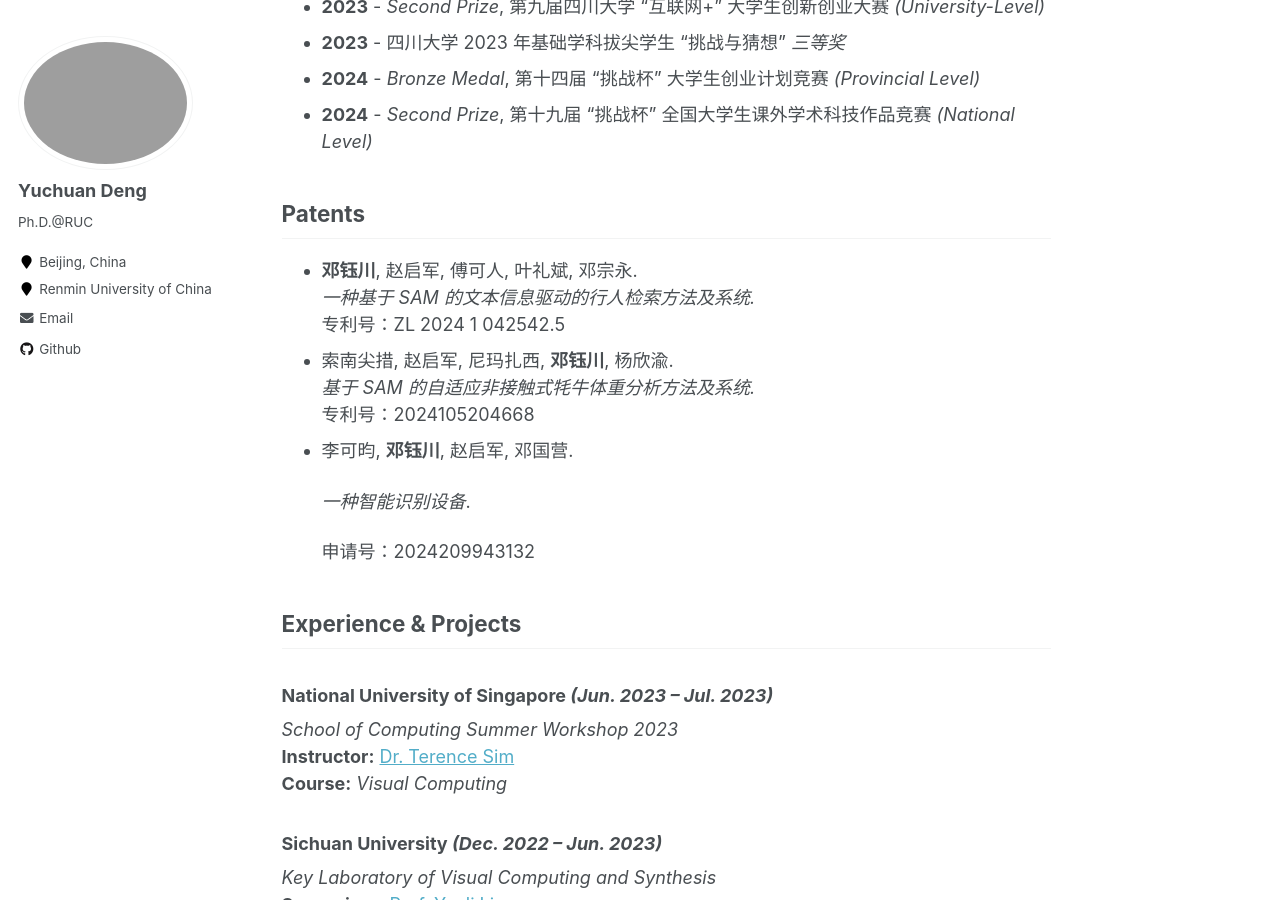
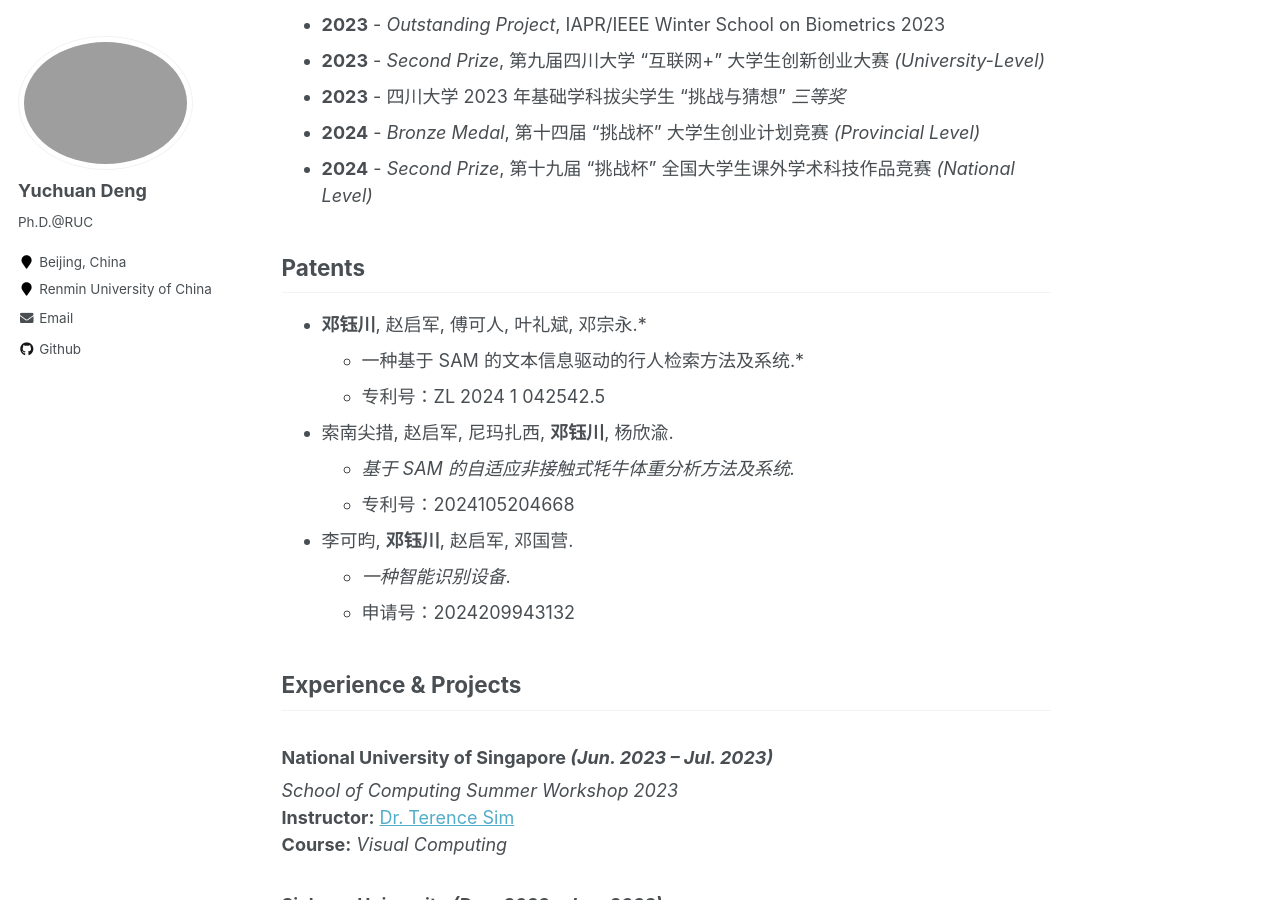
Before and after one commit to Kimokcheon/Kimokcheon.github.io, a Jekyll site: the page built from _pages/about.md, in a window 1280 px wide and 900 px high, scrolled down 1431 px. Built offline with Jekyll 4.4.1, drawn with Linux system fonts in a browser that asks for light colours; some of the changed text lies outside the part shown.

```diff
--- a/_pages/about.md
+++ b/_pages/about.md
@@ -17,12 +17,12 @@ Here is my CV.
 
 ## Education
 ### Ph.D. in Computer Science and Technology *(Sep. 2025 – Present)*
-Renmin University of China, Beijing, China
+- Renmin University of China, Beijing, China
 
 
 ### B.Eng. in Computer Science and Technology *(Sep. 2021 – Jun. 2025)*
-Sichuan University, Chengdu, China
-GPA: **3.86/4.00**
+- Sichuan University, Chengdu, China
+- GPA: **3.86/4.00**
 
 
 ## Research Interests
@@ -57,17 +57,15 @@ GPA: **3.86/4.00**
 
 
 ## Patents
-- **邓钰川**, 赵启军, 傅可人, 叶礼斌, 邓宗永.
-  *一种基于 SAM 的文本信息驱动的行人检索方法及系统.*
-  专利号：ZL 2024 1 042542.5
+- **邓钰川**, 赵启军, 傅可人, 叶礼斌, 邓宗永.*
+  - 一种基于 SAM 的文本信息驱动的行人检索方法及系统.*
+  - 专利号：ZL 2024 1 042542.5
 - 索南尖措, 赵启军, 尼玛扎西, **邓钰川**, 杨欣渝.
-  *基于 SAM 的自适应非接触式牦牛体重分析方法及系统.*
-  专利号：2024105204668
+  - *基于 SAM 的自适应非接触式牦牛体重分析方法及系统.*
+  - 专利号：2024105204668
 - 李可昀, **邓钰川**, 赵启军, 邓国营.
-
-  *一种智能识别设备*.
-
-  申请号：2024209943132
+  - *一种智能识别设备*.
+  - 申请号：2024209943132
 
 
 
```
